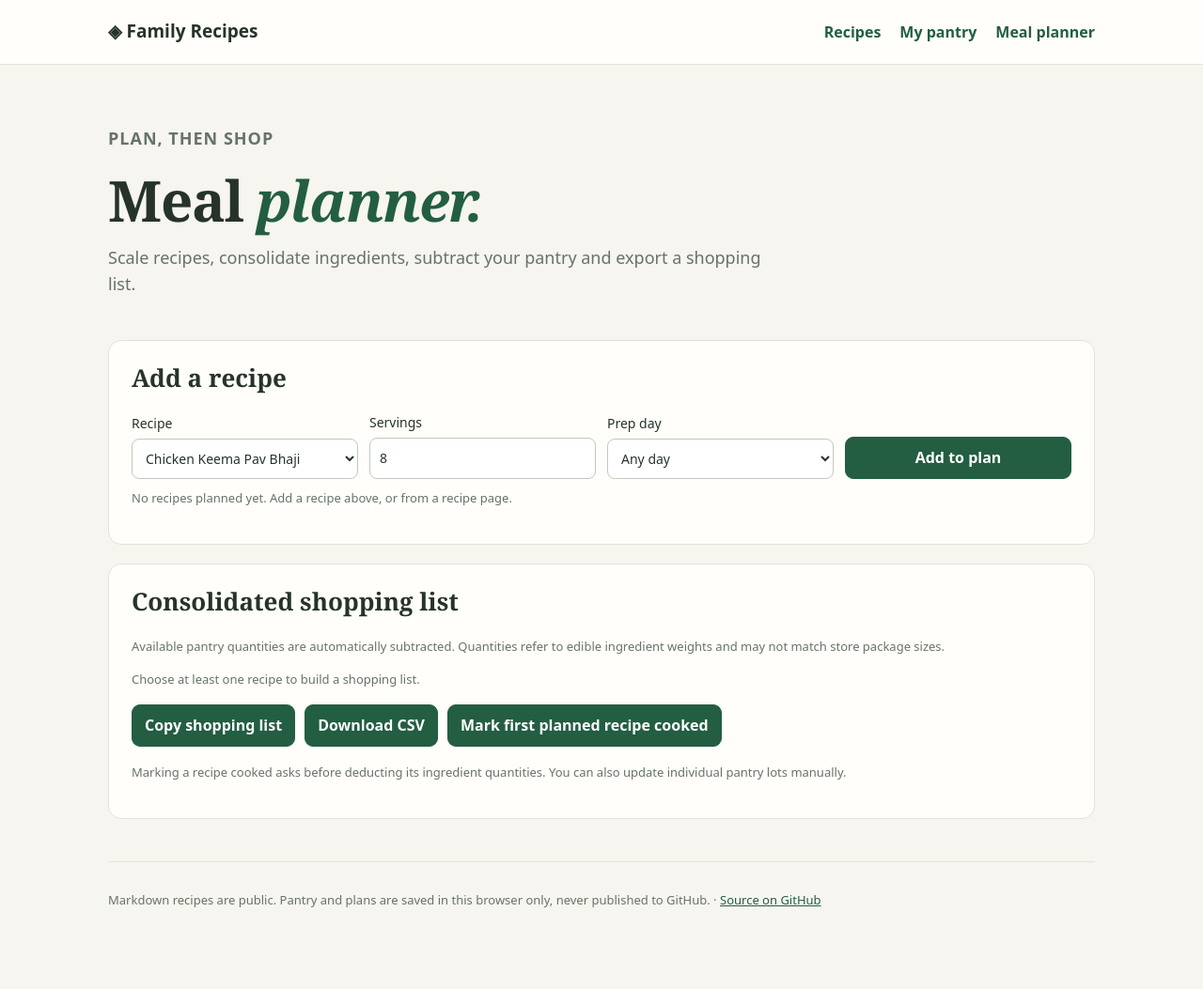
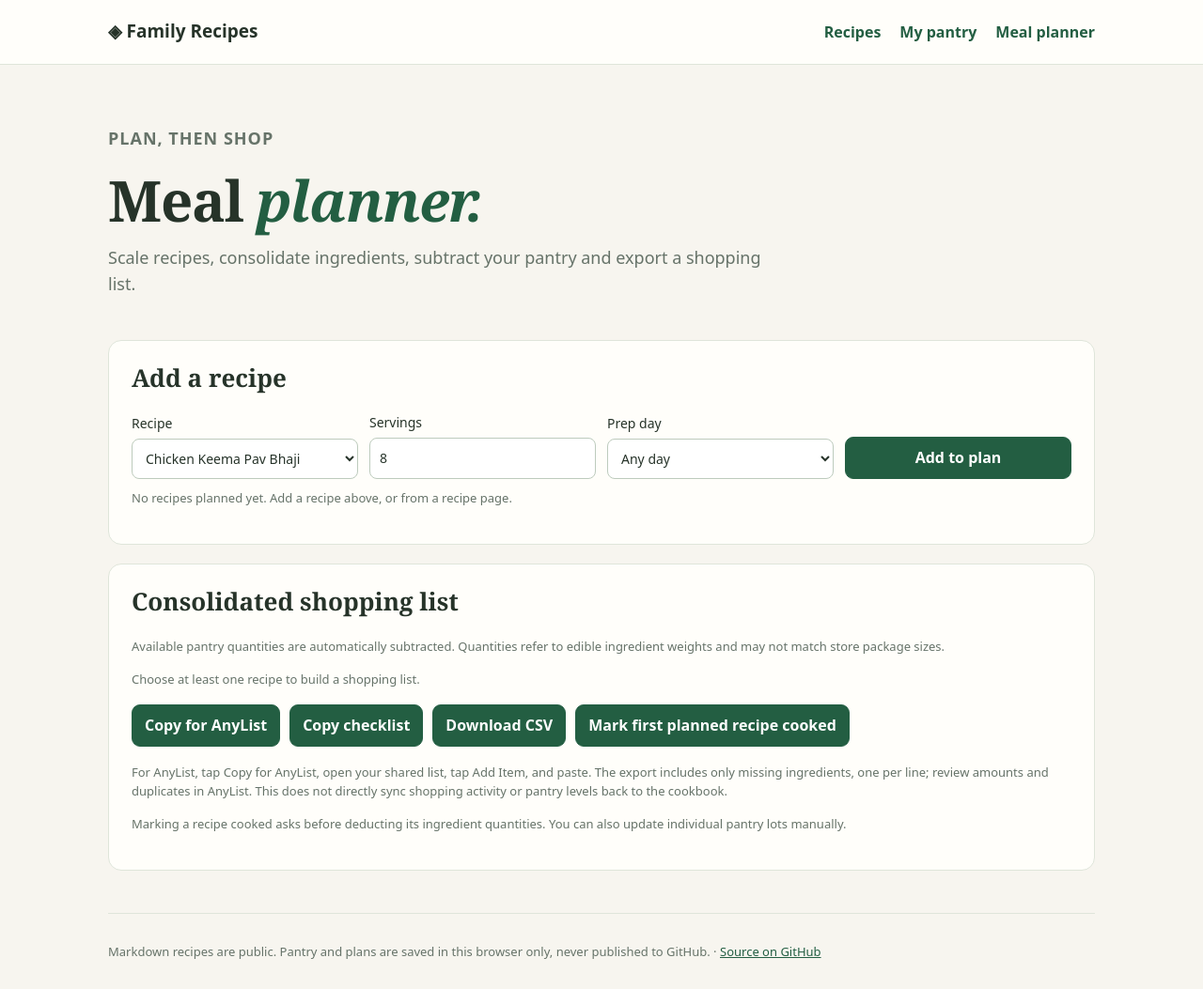
Before and after one commit to cbaum228/family-recipes, a Jekyll site: the page built from planner/index.html, in a window 1280 px wide. Shown: the whole page at 94% size. Built offline with Jekyll 4.4.1, drawn with Linux system fonts in a browser that asks for light colours; before the commit the page ends 998 px from its top, so only the background shows below that.

Commit message:
Add AnyList bulk paste export to shopping planner

```diff
--- a/assets/app.js
+++ b/assets/app.js
@@ -127,6 +127,9 @@ function renderShopping(){
 }
 function shoppingRows(){return mergedPlan().map(i=>({...i,onHand:available(i),buy:Math.max(0,i.needed-available(i))})).filter(i=>i.buy>.01)}
 function textShopping(){const rows=shoppingRows();return rows.length?"Shopping list\n"+rows.map(i=>"☐ "+i.name+": "+fmt(i.buy,i.unit)).join("\n"):"Nothing to buy for the selected recipes."}
+// AnyList bulk paste expects one item per line, with no headings or checkbox glyphs.
+// Put units first for ingredient-style parsing. AnyList quantity-field recognition still needs live verification.
+function anylistShopping(){return shoppingRows().map(i=>`${Math.ceil(i.buy)} ${i.unit} ${i.name}`).join("\n")}
 const csvCell=s=>{let v=String(s);if(/^[=+@\\-]/.test(v))v="'"+v;return '"'+v.replace(/"/g,'""')+'"'}
 function csvShopping(){return ["Department,Ingredient,Needed,On hand,To buy,Unit",...shoppingRows().map(i=>[i.aisle,i.name,i.needed.toFixed(1),i.onHand.toFixed(1),i.buy.toFixed(1),i.unit].map(csvCell).join(","))].join("\r\n")+"\r\n"}
 function cookFirst(){
@@ -166,6 +169,7 @@ function wire(){
   sel.addEventListener("change",()=>{const r=recipeById.get(sel.value);if(r)$("plan-servings").value=r.servings});
   $("plan-add").addEventListener("click",()=>{const servings=validServings($("plan-servings").value),r=recipeById.get(sel.value);if(!r||servings===null){message("planner-status","Choose a recipe and a valid batch size.");return}state.plan.push({id:ID(),recipeId:r.id,servings,day:$("plan-day").value});save();renderPlan();renderShopping();message("planner-status","Added "+r.name)});
   $("copy-shopping").addEventListener("click",async()=>{try{await copy(textShopping());message("planner-status","Shopping list copied.")}catch(_){message("planner-status","Clipboard unavailable. Download CSV instead.")}});
+  $("copy-anylist").addEventListener("click",async()=>{const items=shoppingRows();if(!items.length){message("planner-status","No groceries to transfer: add recipes first or check the pantry quantities.");return}try{await copy(anylistShopping());message("planner-status",items.length+" grocery items copied. Open your shared AnyList list, tap Add Item, then paste the items. Check the quantities before shopping.")}catch(_){message("planner-status","Clipboard unavailable on this device; use the CSV export instead.")}});
   $("download-shopping").addEventListener("click",()=>download("family-recipes-shopping.csv","\ufeff"+csvShopping(),"text/csv;charset=utf-8"));
   $("cook-first").addEventListener("click",cookFirst);renderPlan();renderShopping()
  }
--- a/planner/index.html
+++ b/planner/index.html
@@ -12,5 +12,5 @@ permalink: /planner/
 <div id="planned-list"></div><p id="planner-status" class="muted" role="status"></p>
 </section>
 <section class="panel"><h2>Consolidated shopping list</h2><p class="muted">Available pantry quantities are automatically subtracted. Quantities refer to edible ingredient weights and may not match store package sizes.</p><div id="shopping-list"></div>
-<div class="actions"><button id="copy-shopping">Copy shopping list</button><button id="download-shopping">Download CSV</button><button id="cook-first">Mark first planned recipe cooked</button></div>
-<p class="muted">Marking a recipe cooked asks before deducting its ingredient quantities. You can also update individual pantry lots manually.</p></section>
+<div class="actions"><button id="copy-anylist">Copy for AnyList</button><button id="copy-shopping">Copy checklist</button><button id="download-shopping">Download CSV</button><button id="cook-first">Mark first planned recipe cooked</button></div>
+<p class="muted">For AnyList, tap Copy for AnyList, open your shared list, tap Add Item, and paste. The export includes only missing ingredients, one per line; review amounts and duplicates in AnyList. This does not directly sync shopping activity or pantry levels back to the cookbook.</p><p class="muted">Marking a recipe cooked asks before deducting its ingredient quantities. You can also update individual pantry lots manually.</p></section>
```
Also changed, not shown: README.md.
